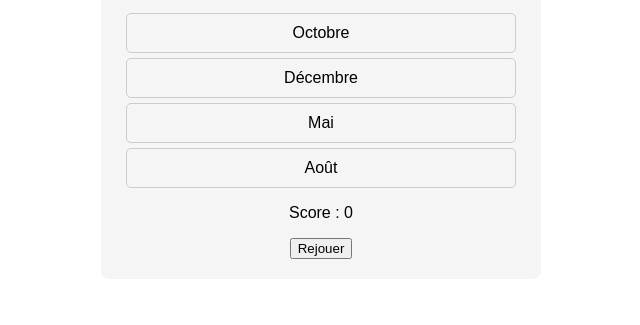
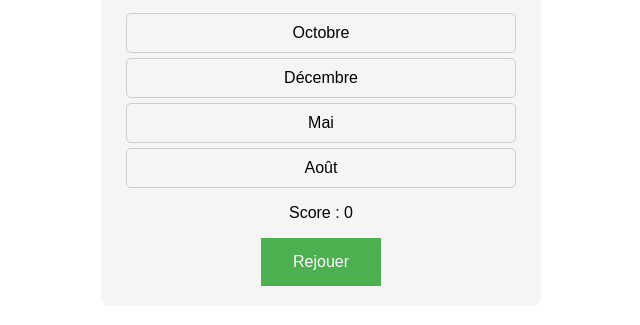
Before and after one commit to GalsenDev221/hacktoberfest.quiz.2023, a plain HTML site: page index.html in a window 1280 px wide. Shown: the part 129-454 px from the top of the page, without its empty margins (319-959 px from the left). Drawn offline with Linux system fonts and the light colour scheme.

Commit message:
styliser bouton rejouer

```diff
--- a/index.html
+++ b/index.html
@@ -13,7 +13,7 @@
       <p id="question"></p>
       <ul id="options"></ul>
       <p>Score : <span id="score">0</span></p>
-    <div > <button id="rejouer">Rejouer</button></div>
+    <div > <button id="rejouer" class="button">Rejouer</button></div>
 
     </div>
     <script src="script.js"></script>
--- a/script.js
+++ b/script.js
@@ -98,6 +98,7 @@ function checkAnswer(selectedIndex, currentList) {
     return
   }
 
+
   if (selectedIndex === question.correctAnswer) {
     score++;
     scoreElement.innerText = score
--- a/style.css
+++ b/style.css
@@ -30,3 +30,15 @@ li:hover {
 .active{
   background-color: #ddd;
 }
+
+
+.button {
+  background-color: #4CAF50; /* Green */
+  border: none;
+  color: white;
+  padding: 15px 32px;
+  text-align: center;
+  text-decoration: none;
+  display: inline-block;
+  font-size: 16px;
+}
```
